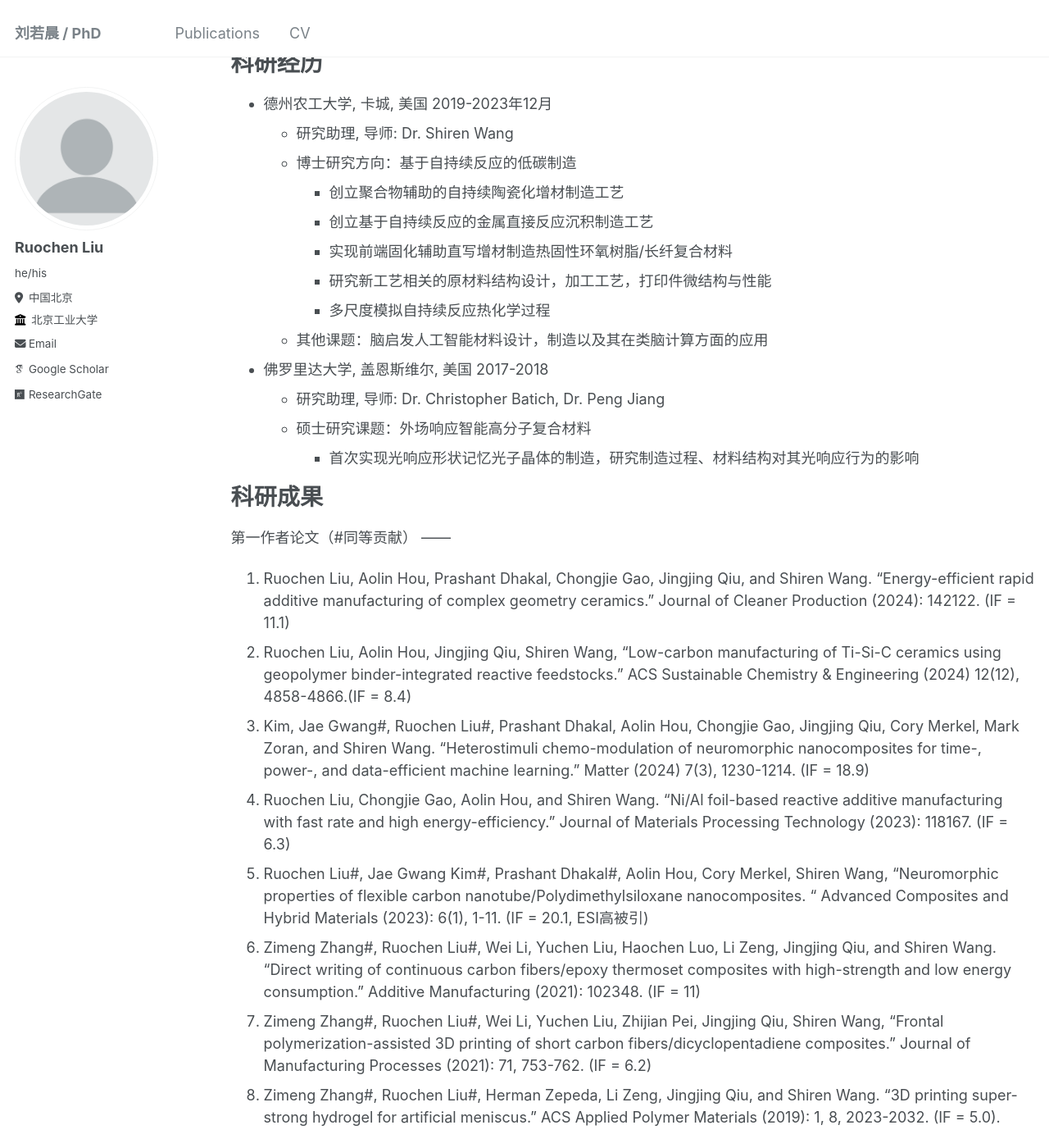
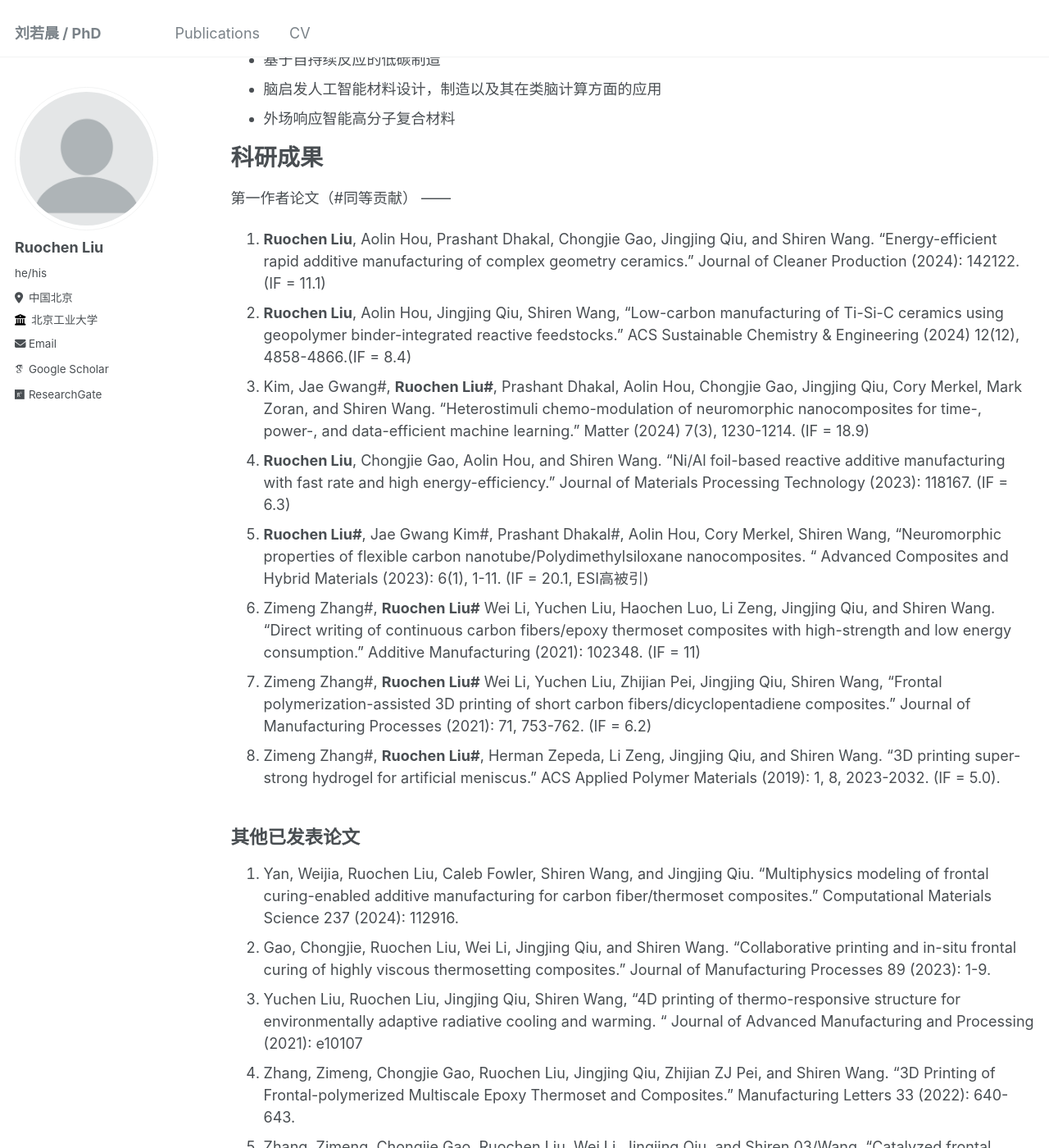
Before and after one commit to RuochenLiu-RL/RuochenLiu-RL.github.io, a Jekyll site: the page built from _pages/cv.md, in a window 1280 px wide and 1400 px high, scrolled down 310 px. Shown: the whole window at 82% size. Built offline with Jekyll 4.4.1, drawn with Linux system fonts in a browser that asks for light colours; some web fonts are replaced; some of the changed text lies outside the part shown.

Commit message:
Update cv.md

```diff
--- a/_pages/cv.md
+++ b/_pages/cv.md
@@ -8,43 +8,34 @@ redirect_from:
 ---
 
 {% include base_path %}
-[下载我的简历](/files/2024-4-14刘若晨简历-full.doc)
+<!-- [下载我的简历](/files/2024-4-14刘若晨简历-full.doc)-->
 
 教育背景
 ======
-* 哲学博士 材料科学与工程 德州农工大学 (Texas A&M University), 卡城, 美国 2023年12月
-* 理学硕士 材料科学与工程 佛罗里达大学 (University of Florida), 盖恩斯维尔, 美国 2017年12月
-* 工学学士 材料科学与工程 郑州大学， 郑州，中国 2015年6月
+* 哲学博士 材料科学与工程 德州农工大学 (Texas A&M University), 卡城, 美国 2023年
+* 理学硕士 材料科学与工程 佛罗里达大学 (University of Florida), 盖恩斯维尔, 美国 2017年
+* 工学学士 材料科学与工程 郑州大学， 郑州，中国 2015年
 
 科研经历
 ======
-* 德州农工大学, 卡城, 美国 2019-2023年12月
-  * 研究助理, 导师: Dr. Shiren Wang
-  * 博士研究方向：基于自持续反应的低碳制造
-    * 创立聚合物辅助的自持续陶瓷化增材制造工艺
-    * 创立基于自持续反应的金属直接反应沉积制造工艺
-    * 实现前端固化辅助直写增材制造热固性环氧树脂/长纤复合材料
-    * 研究新工艺相关的原材料结构设计，加工工艺，打印件微结构与性能
-    * 多尺度模拟自持续反应热化学过程
-  * 其他课题：脑启发人工智能材料设计，制造以及其在类脑计算方面的应用
-* 佛罗里达大学, 盖恩斯维尔, 美国 2017-2018
-  * 研究助理, 导师: Dr. Christopher Batich, Dr. Peng Jiang
-  * 硕士研究课题：外场响应智能高分子复合材料
-    * 首次实现光响应形状记忆光子晶体的制造，研究制造过程、材料结构对其光响应行为的影响
+* 基于自持续反应的低碳制造
+* 脑启发人工智能材料设计，制造以及其在类脑计算方面的应用
+* 外场响应智能高分子复合材料
+
 
 
 科研成果
 ======
 第一作者论文（#同等贡献）
 ------
-1.	Ruochen Liu, Aolin Hou, Prashant Dhakal, Chongjie Gao, Jingjing Qiu, and Shiren Wang. "Energy-efficient rapid additive manufacturing of complex geometry ceramics." Journal of Cleaner Production (2024): 142122. (IF = 11.1)
-2.	Ruochen Liu, Aolin Hou, Jingjing Qiu, Shiren Wang, “Low-carbon manufacturing of Ti-Si-C ceramics using geopolymer binder-integrated reactive feedstocks.” ACS Sustainable Chemistry & Engineering (2024) 12(12), 4858-4866.(IF = 8.4)
-3.	Kim, Jae Gwang#, Ruochen Liu#, Prashant Dhakal, Aolin Hou, Chongjie Gao, Jingjing Qiu, Cory Merkel, Mark Zoran, and Shiren Wang. "Heterostimuli chemo-modulation of neuromorphic nanocomposites for time-, power-, and data-efficient machine learning." Matter (2024) 7(3), 1230-1214. (IF = 18.9)
-4.	Ruochen Liu, Chongjie Gao, Aolin Hou, and Shiren Wang. "Ni/Al foil-based reactive additive manufacturing with fast rate and high energy-efficiency." Journal of Materials Processing Technology (2023): 118167. (IF = 6.3)
-5.	Ruochen Liu#, Jae Gwang Kim#, Prashant Dhakal#, Aolin Hou, Cory Merkel, Shiren Wang, "Neuromorphic properties of flexible carbon nanotube/Polydimethylsiloxane nanocomposites. " Advanced Composites and Hybrid Materials (2023): 6(1), 1-11. (IF = 20.1, ESI高被引)
-6.	Zimeng Zhang#, Ruochen Liu#, Wei Li, Yuchen Liu, Haochen Luo, Li Zeng, Jingjing Qiu, and Shiren Wang. "Direct writing of continuous carbon fibers/epoxy thermoset composites with high-strength and low energy consumption." Additive Manufacturing (2021): 102348. (IF = 11)
-7.	Zimeng Zhang#, Ruochen Liu#, Wei Li, Yuchen Liu, Zhijian Pei, Jingjing Qiu, Shiren Wang, "Frontal polymerization-assisted 3D printing of short carbon fibers/dicyclopentadiene composites." Journal of Manufacturing Processes (2021): 71, 753-762. (IF = 6.2)
-8.	Zimeng Zhang#, Ruochen Liu#, Herman Zepeda, Li Zeng, Jingjing Qiu, and Shiren Wang. "3D printing super-strong hydrogel for artificial meniscus." ACS Applied Polymer Materials (2019): 1, 8, 2023-2032. (IF = 5.0).
+1.	**Ruochen Liu**, Aolin Hou, Prashant Dhakal, Chongjie Gao, Jingjing Qiu, and Shiren Wang. "Energy-efficient rapid additive manufacturing of complex geometry ceramics." Journal of Cleaner Production (2024): 142122. (IF = 11.1)
+2.	**Ruochen Liu**, Aolin Hou, Jingjing Qiu, Shiren Wang, “Low-carbon manufacturing of Ti-Si-C ceramics using geopolymer binder-integrated reactive feedstocks.” ACS Sustainable Chemistry & Engineering (2024) 12(12), 4858-4866.(IF = 8.4)
+3.	Kim, Jae Gwang#, **Ruochen Liu#**, Prashant Dhakal, Aolin Hou, Chongjie Gao, Jingjing Qiu, Cory Merkel, Mark Zoran, and Shiren Wang. "Heterostimuli chemo-modulation of neuromorphic nanocomposites for time-, power-, and data-efficient machine learning." Matter (2024) 7(3), 1230-1214. (IF = 18.9)
+4.	**Ruochen Liu**, Chongjie Gao, Aolin Hou, and Shiren Wang. "Ni/Al foil-based reactive additive manufacturing with fast rate and high energy-efficiency." Journal of Materials Processing Technology (2023): 118167. (IF = 6.3)
+5.	**Ruochen Liu#**, Jae Gwang Kim#, Prashant Dhakal#, Aolin Hou, Cory Merkel, Shiren Wang, "Neuromorphic properties of flexible carbon nanotube/Polydimethylsiloxane nanocomposites. " Advanced Composites and Hybrid Materials (2023): 6(1), 1-11. (IF = 20.1, ESI高被引)
+6.	Zimeng Zhang#, **Ruochen Liu#** Wei Li, Yuchen Liu, Haochen Luo, Li Zeng, Jingjing Qiu, and Shiren Wang. "Direct writing of continuous carbon fibers/epoxy thermoset composites with high-strength and low energy consumption." Additive Manufacturing (2021): 102348. (IF = 11)
+7.	Zimeng Zhang#, **Ruochen Liu#** Wei Li, Yuchen Liu, Zhijian Pei, Jingjing Qiu, Shiren Wang, "Frontal polymerization-assisted 3D printing of short carbon fibers/dicyclopentadiene composites." Journal of Manufacturing Processes (2021): 71, 753-762. (IF = 6.2)
+8.	Zimeng Zhang#, **Ruochen Liu#**, Herman Zepeda, Li Zeng, Jingjing Qiu, and Shiren Wang. "3D printing super-strong hydrogel for artificial meniscus." ACS Applied Polymer Materials (2019): 1, 8, 2023-2032. (IF = 5.0).
 
 其他已发表论文
 ------
@@ -57,7 +48,7 @@ redirect_from:
 15.	Yuchen Liu, Zimeng Zhang, Wei Li, Ruochen Liu, Jingjing Qiu, and Shiren Wang. "Water purification performance and energy consumption of gradient nanocomposite membranes." Composites Part B: Engineering 202 (2020): 108426
 16.	Wei Li, Jun Ma, Santiago Garcia, Chongjie Gao, Ruochen Liu, Jingjing Qiu, Feng Zhao, and Shiren Wang. "Semi-shell Janus Nanoparticle-Enabled pH-Responsive Rod-Shaped Assembly for Photothermal Therapy." ACS Applied Nano Materials (2022): 5, 1, 871–880.
 
-专利 （均为导师后第二发明人）
+专利
 ------
 1.	Shiren Wang, Ruochen Liu, Chingjie Gao, and Aolin Hou. "Additive manufacturing feedstock production system for reactive wire and related methods. " Publication No. US 2023/0302512 A1. (2023).
 2.	Shiren Wang, Ruochen Liu, Aolin Hou, Wei Li, and Jingjing Qiu. "Additive manufacturing apparatus with powder-integrated preceramic mixture and related methods. " Publication No. US 2023/0302724 A1. (2023).
```
